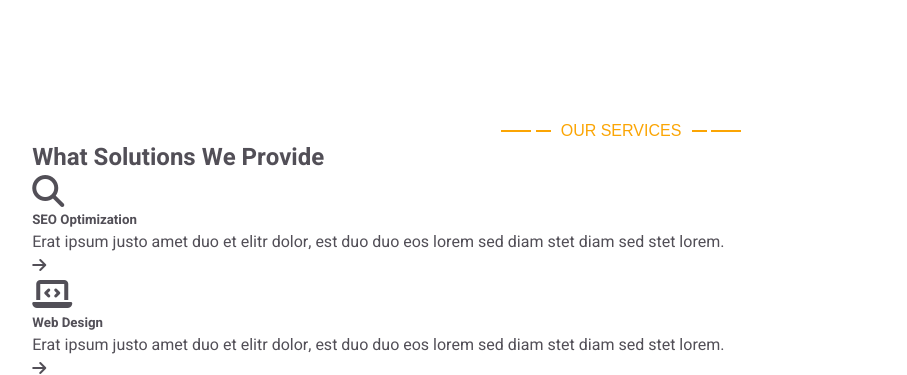
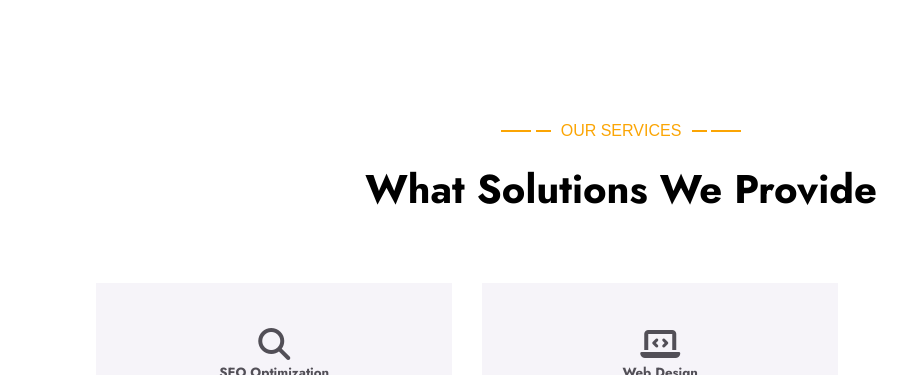
Before and after one commit to rakib00-dev/digital-agency-web, a plain HTML site: page index.html in a window 1280 px wide. Shown: the part 2630-3005 px from the top of the page, without its empty margins (19-926 px from the left). Drawn offline with Linux system fonts and the light colour scheme.

Commit message:
updated the provide section

```diff
--- a/css/style.css
+++ b/css/style.css
@@ -1,5 +1,8 @@
+/* heebo font */
 @import url('https://fonts.googleapis.com/css2?family=Heebo:wght@100;200;300;400;500;600;700;800;900&family=Jost:ital,wght@0,100;0,200;0,300;0,400;0,500;0,600;0,700;0,800;0,900;1,100;1,200;1,300;1,400;1,500;1,600;1,700;1,800;1,900&display=swap');
+/* jost font */
 @import url('https://fonts.googleapis.com/css2?family=Heebo:wght@100;200;300;400;500;600;700;800;900&family=Jost:ital,wght@0,100;0,200;0,300;0,400;0,500;0,600;0,700;0,800;0,900;1,100;1,200;1,300;1,400;1,500;1,600;1,700;1,800;1,900&display=swap');
+
 *,
 *::after,
 *::before {
@@ -31,6 +34,15 @@ a {
 section {
   padding: 125px 0px;
   overflow: hidden;
+}
+
+h1,
+h2,
+h3,
+h4,
+h5,
+h6 {
+  font-family: 'jost', sans-serif;
 }
 
 .wrapper {
@@ -567,7 +579,6 @@ section#main-showcase {
   height: 2px;
   background-color: #fba504;
   left: 25px;
-  /* transform: translate(-640px, 0); */
 }
 
 .section-title span:last-child::before {
@@ -579,8 +590,39 @@ section#main-showcase {
   height: 2px;
   background-color: #fba504;
   right: 29px;
-  /* transform: translate(-640px, 0); */
 }
+
+#provide-text h1 {
+  display: flex;
+  justify-content: center;
+  align-items: center;
+  font-size: 40px;
+  font-family: 'jost', sans-serif;
+  color: #000;
+  font-weight: 700;
+  padding: 20px 0;
+  margin-bottom: 45px;
+}
+
+#provide-boxes {
+  text-align: center;
+  width: 100%;
+}
+
+.provide-box {
+  float: left;
+  width: 356px;
+  height: 322px;
+  background-color: #f6f4f9;
+  margin-right: 30px;
+  padding: 45px 30px;
+}
+
+.provide-box i {
+  background: url('/img/blob-primary.png'), center, no-repeat;
+}
+
+/* provide section < */
 
 /* scrolling efect > */
 
--- a/index.html
+++ b/index.html
@@ -216,7 +216,7 @@
     </section>
 
     <section id="provide-section">
-      <div class="wrapper">
+      <div id="wrapper">
         <div id="provide-text">
           <p class="section-title"><span></span> our services <span></span></p>
           <h1>What Solutions We Provide</h1>
```
